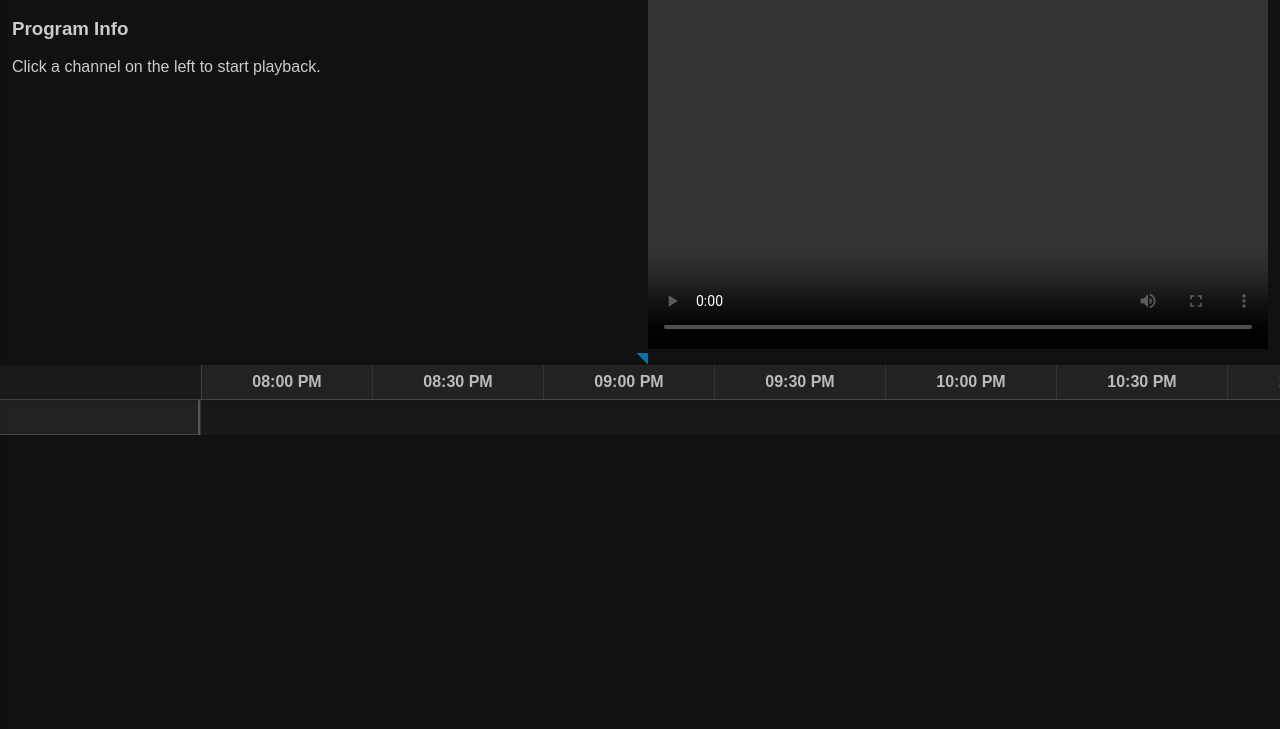
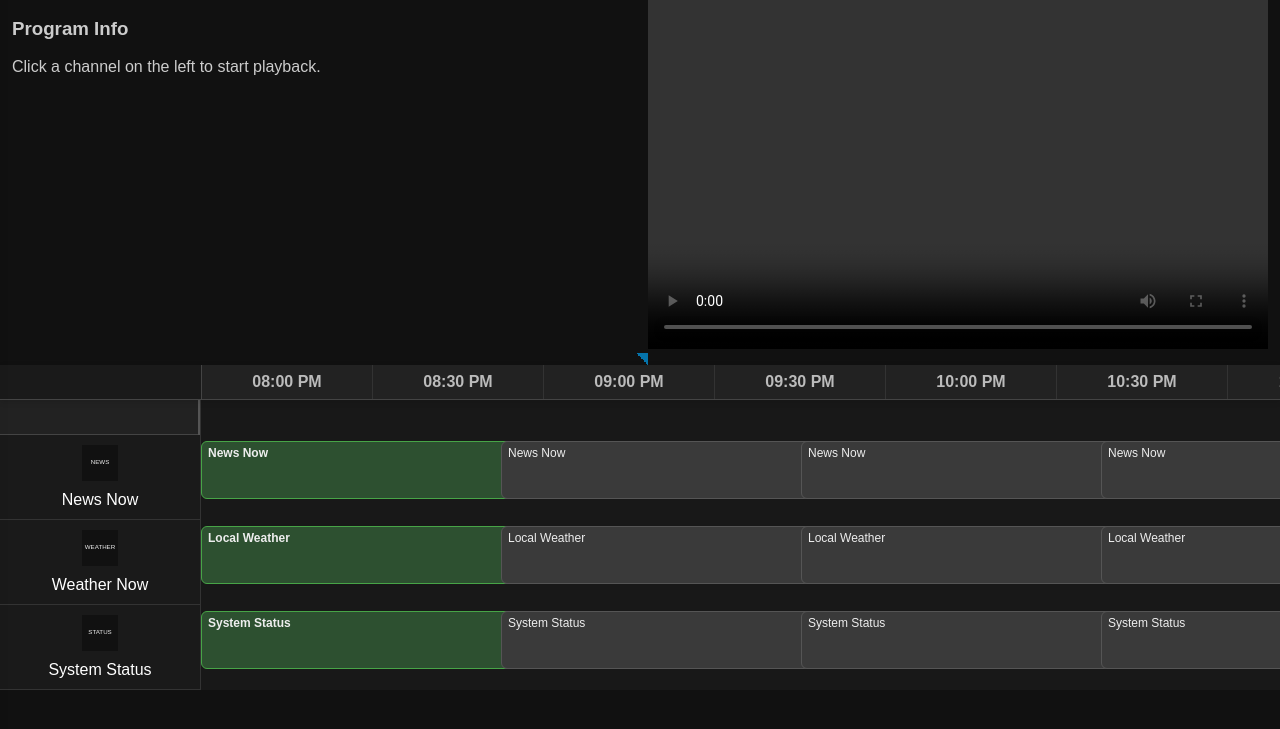
Before and after one commit to thehack904/RetroIPTVGuide, a Flask app: page /guide in a window 1280 px wide. Shown: the part 53-782 px from the top of the page. Run offline with Flask 3, Linux system fonts and the light colour scheme; a user stored in the database is signed in; data comes from the database, SQL or seed files in the repository; data that the repository does not hold is empty.

Commit message:
Implement Virtual Channels v1: channels, EPG, API endpoints, guide integration"
Co-authored-by: thehack904 <35552907+thehack904@users.noreply.github.com>

```diff
--- a/app.py
+++ b/app.py
@@ -579,6 +579,67 @@ def apply_epg_fallback(channels, epg):
             }]
     return epg
 
+
+# ------------------- Virtual Channels -------------------
+VIRTUAL_CHANNELS = [
+    {
+        'name': 'News Now',
+        'logo': '/static/logos/virtual/news.svg',
+        'url': '',
+        'tvg_id': 'virtual.news',
+        'is_virtual': True,
+        'playback_mode': 'local_loop',
+        'loop_asset': '/static/loops/news.mp4',
+        'overlay_type': 'news',
+        'overlay_refresh_seconds': 60,
+    },
+    {
+        'name': 'Weather Now',
+        'logo': '/static/logos/virtual/weather.svg',
+        'url': '',
+        'tvg_id': 'virtual.weather',
+        'is_virtual': True,
+        'playback_mode': 'local_loop',
+        'loop_asset': '/static/loops/weather.mp4',
+        'overlay_type': 'weather',
+        'overlay_refresh_seconds': 300,
+    },
+    {
+        'name': 'System Status',
+        'logo': '/static/logos/virtual/status.svg',
+        'url': '',
+        'tvg_id': 'virtual.status',
+        'is_virtual': True,
+        'playback_mode': 'local_loop',
+        'loop_asset': '/static/loops/status.mp4',
+        'overlay_type': 'status',
+        'overlay_refresh_seconds': 30,
+    },
+]
+
+def get_virtual_channels():
+    """Return the list of virtual channel definitions (deep copy to prevent mutation)."""
+    import copy
+    return copy.deepcopy(VIRTUAL_CHANNELS)
+
+def get_virtual_epg(grid_start, hours_span=6):
+    """Generate synthetic EPG entries for virtual channels spanning the grid window."""
+    epg = {}
+    grid_end = grid_start + timedelta(hours=hours_span)
+    programs_by_tvg_id = {
+        'virtual.news': 'News Now',
+        'virtual.weather': 'Local Weather',
+        'virtual.status': 'System Status',
+    }
+    for tvg_id, title in programs_by_tvg_id.items():
+        slots = []
+        slot_start = grid_start
+        while slot_start < grid_end:
+            slot_stop = slot_start + timedelta(hours=1)
+            slots.append({'title': title, 'desc': '', 'start': slot_start, 'stop': slot_stop})
+            slot_start = slot_stop
+        epg[tvg_id] = slots
+    return epg
 
 # ------------------- Safe redirect helper -------------------
 def is_safe_url(target):
@@ -1143,10 +1204,15 @@ def guide():
     user_prefs = get_user_prefs(current_user.username)
     user_default_theme = user_prefs.get("default_theme") or None
 
+    virtual_ch = get_virtual_channels()
+    virtual_epg = get_virtual_epg(grid_start, HOURS_SPAN)
+    all_channels = virtual_ch + cached_channels
+    all_epg = {**virtual_epg, **cached_epg}
+
     return render_template(
         'guide.html',
-        channels=cached_channels,
-        epg=cached_epg,
+        channels=all_channels,
+        epg=all_epg,
         now=now,
         grid_start=grid_start,
         hours_header=hours_header,
@@ -1414,6 +1480,41 @@ def api_channels():
             'source': ch.get('source')
         })
     return jsonify({'channels': out, 'timestamp': datetime.now(timezone.utc).isoformat()})
+
+@app.route('/api/news', methods=['GET'])
+@login_required
+def api_news():
+    """Stub endpoint for virtual news channel overlay data."""
+    return jsonify({
+        "updated": datetime.now(timezone.utc).isoformat(),
+        "headlines": [],
+    })
+
+@app.route('/api/weather', methods=['GET'])
+@login_required
+def api_weather():
+    """Stub endpoint for virtual weather channel overlay data."""
+    return jsonify({
+        "updated": datetime.now(timezone.utc).isoformat(),
+        "location": "Not configured",
+        "now": {"temp": None, "condition": ""},
+        "forecast": [],
+    })
+
+@app.route('/api/virtual/status', methods=['GET'])
+@login_required
+def api_virtual_status():
+    """Stub endpoint for virtual system status channel overlay data."""
+    uptime_seconds = int((datetime.now() - APP_START_TIME).total_seconds())
+    hours, rem = divmod(uptime_seconds, 3600)
+    minutes = rem // 60
+    return jsonify({
+        "updated": datetime.now(timezone.utc).isoformat(),
+        "items": [
+            {"label": "RetroIPTVGuide", "value": "Running", "state": "good"},
+            {"label": "Uptime", "value": f"{hours}h {minutes}m", "state": "good"},
+        ],
+    })
 
 @app.route('/api/play', methods=['POST'])
 @login_required
--- a/static/overlays/status.js
+++ b/static/overlays/status.js
@@ -52,7 +52,7 @@
   }
 
   async function fetchData() {
-    return await window.OverlayEngine.fetchJson("/api/status");
+    return await window.OverlayEngine.fetchJson("/api/virtual/status");
   }
 
   window.OverlayEngine.register(TYPE, { fetch: fetchData, render });
--- a/templates/guide.html
+++ b/templates/guide.html
@@ -72,6 +72,7 @@
     <link rel="stylesheet" href="{{ url_for('static', filename='css/mobile.css') }}">
     <link rel="stylesheet" href="{{ url_for('static', filename='css/mobile-submenu.css') }}">
     <link rel="stylesheet" href="{{ url_for('static', filename='css/mobile-scroll-fix.css') }}">
+    <link rel="stylesheet" href="{{ url_for('static', filename='css/virtual-overlays.css') }}">
 
     <!-- Theme script (deferred) provides setTheme/applyTheme and will wire theme controls -->
     <script src="{{ url_for('static', filename='js/theme.js') }}" defer></script>
@@ -122,6 +123,7 @@
     <div class="video-player-wrap" id="videoPlayerWrap">
         <video id="video" controls playsinline preload="metadata" tabindex="0"></video>
         <button id="unmuteBtn" class="unmute-btn" hidden aria-label="Unmute video" title="Click to unmute">🔇 Unmute</button>
+        <div id="virtual-overlay-root" class="hidden" aria-hidden="true"></div>
     </div>
 </div>
 
@@ -158,7 +160,13 @@
                  data-url="{{ ch.url }}"
                  data-cid="{{ ch.tvg_id }}"
                  data-name="{{ ch.name|e }}"
-                 data-logo="{{ ch.logo }}">
+                 data-logo="{{ ch.logo }}"
+                 {% if ch.is_virtual %}
+                 data-is-virtual="true"
+                 data-loop-asset="{{ ch.loop_asset }}"
+                 data-overlay-type="{{ ch.overlay_type }}"
+                 data-overlay-refresh-seconds="{{ ch.overlay_refresh_seconds }}"
+                 {% endif %}>
                 {% if ch.logo %}<img src="{{ ch.logo }}" alt="">{% endif %}
                 <span>{{ ch.name }}</span>
             </div>
@@ -247,6 +255,28 @@ function playChannel(url, cid, name) {
 
     const unmuteBtn = document.getElementById('unmuteBtn');
     if (unmuteBtn) unmuteBtn.hidden = true;
+
+    // Stop any active virtual overlay before switching channels
+    if (typeof OverlayEngine !== 'undefined') OverlayEngine.stop();
+
+    // Check if this is a virtual channel by looking up its element
+    const escapedCid = (typeof CSS !== 'undefined' && CSS.escape) ? CSS.escape(cid) : cid.replace(/[^a-zA-Z0-9._-]/g, '\\$&');
+    const chanEl = document.querySelector(`.chan-name[data-cid="${escapedCid}"]`);
+    if (chanEl && chanEl.dataset.isVirtual === 'true') {
+        if (hlsInstance) { hlsInstance.destroy(); hlsInstance = null; }
+        const loopAsset = chanEl.dataset.loopAsset || '';
+        video.loop = true;
+        video.muted = true;
+        video.src = loopAsset;
+        video.play().catch(() => {});
+        if (typeof OverlayEngine !== 'undefined') {
+            OverlayEngine.start({
+                type: chanEl.dataset.overlayType,
+                refreshSeconds: Number(chanEl.dataset.overlayRefreshSeconds) || 60,
+            });
+        }
+        return;
+    }
 
     // Try normal play; if blocked by browser autoplay policy, retry muted
     // and show the unmute button so the user can restore audio with one click.
@@ -840,6 +870,11 @@ document.addEventListener('DOMContentLoaded', () => {
 })();
 </script>
 
+<script src="{{ url_for('static', filename='overlays/overlay-engine.js') }}"></script>
+<script src="{{ url_for('static', filename='overlays/news.js') }}"></script>
+<script src="{{ url_for('static', filename='overlays/weather.js') }}"></script>
+<script src="{{ url_for('static', filename='overlays/status.js') }}"></script>
+
 </div><!-- #appZoomRoot -->
 </body>
 </html>
```
Also changed, not shown: tests/test_virtual_channels.py (added, +201 -0 lines).
